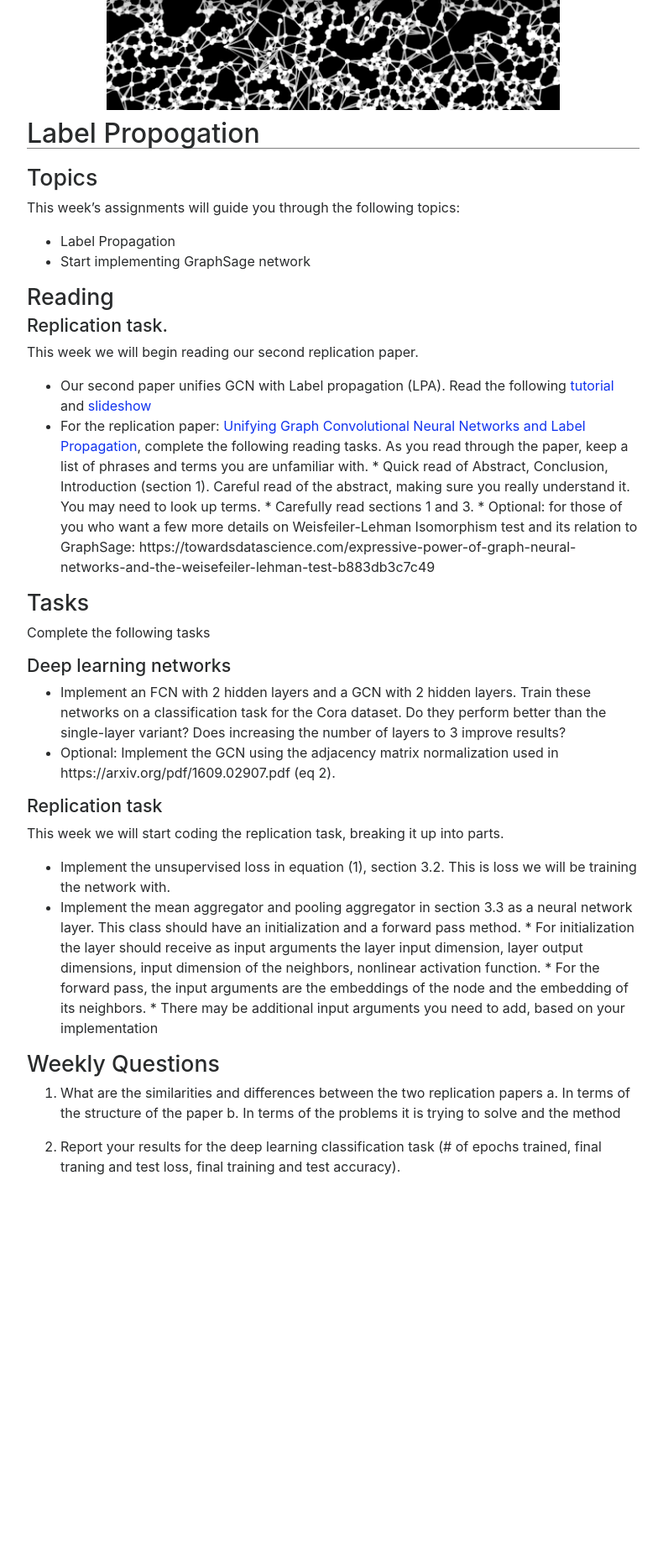
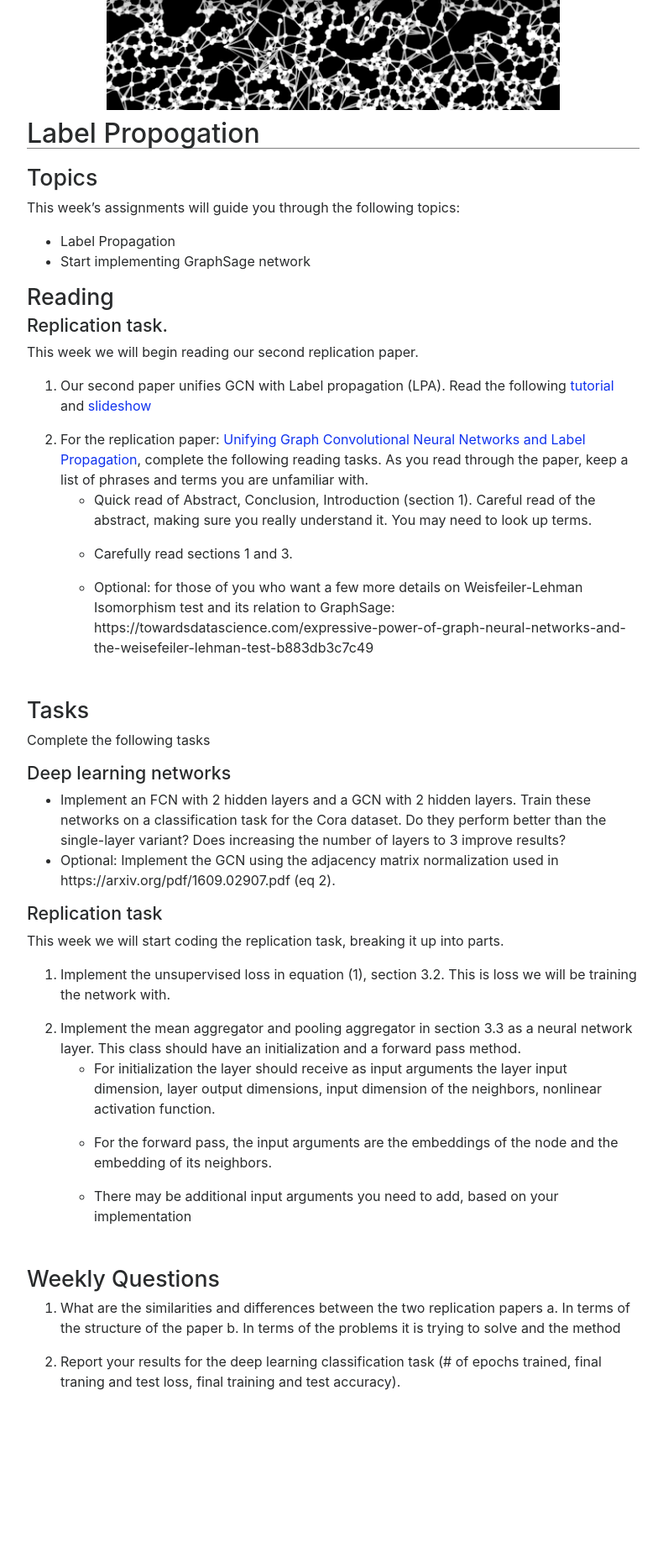
Before and after one commit to gmishne/capstone-graph-analysis, a Jekyll site: the page built from weeks/04-Label-Propogation.md, in a window 1280 px wide. Shown: the whole page at 84% size, without its empty margins (243-1033 px from the left). Built offline with Jekyll 4.4.1, drawn with Linux system fonts in a browser that asks for light colours; nearby versions of some CDN libraries; before the commit the page ends 1593 px from its top, so only the background shows below that; part of the change alters nothing that is shown.

```diff
--- a/weeks/04-Label-Propogation.md
+++ b/weeks/04-Label-Propogation.md
@@ -17,12 +17,12 @@ This week’s assignments will guide you through the following topics:
 
 ### Replication task.
 This week we will begin reading our second replication paper.
-*    Our second paper unifies GCN with Label propagation (LPA). Read the following [tutorial](https://towardsdatascience.com/label-propagation-demystified-cd5390f27472) and [slideshow](http://www.leonidzhukov.net/hse/2015/networks/lectures/lecture17.pdf)
-*    For the replication paper: [Unifying Graph Convolutional Neural Networks and Label Propagation](https://arxiv.org/pdf/2002.06755), complete the following reading tasks. As you read through the paper, keep a list of phrases and terms you are unfamiliar with.
-    * Quick read of Abstract, Conclusion, Introduction (section 1).
+1. Our second paper unifies GCN with Label propagation (LPA). Read the following [tutorial](https://towardsdatascience.com/label-propagation-demystified-cd5390f27472) and [slideshow](http://www.leonidzhukov.net/hse/2015/networks/lectures/lecture17.pdf)
+2. For the replication paper: [Unifying Graph Convolutional Neural Networks and Label Propagation](https://arxiv.org/pdf/2002.06755), complete the following reading tasks. As you read through the paper, keep a list of phrases and terms you are unfamiliar with.
+* Quick read of Abstract, Conclusion, Introduction (section 1).
 Careful read of the abstract, making sure you really understand it. You may need to look up terms.
-    * Carefully read sections 1 and 3.
-    * Optional: for those of you who want a few more details on Weisfeiler-Lehman Isomorphism test and its relation to GraphSage: https://towardsdatascience.com/expressive-power-of-graph-neural-networks-and-the-weisefeiler-lehman-test-b883db3c7c49
+* Carefully read sections 1 and 3.
+* Optional: for those of you who want a few more details on Weisfeiler-Lehman Isomorphism test and its relation to GraphSage: https://towardsdatascience.com/expressive-power-of-graph-neural-networks-and-the-weisefeiler-lehman-test-b883db3c7c49
 
 
 ## Tasks
@@ -35,11 +35,11 @@ Complete the following tasks
 
 ### Replication task
 This week we will start coding the replication task, breaking it up into parts.
-*  Implement the unsupervised loss in equation (1), section 3.2. This is loss we will be training the network with.
-*    Implement the mean aggregator and pooling aggregator in section 3.3 as a neural network layer. This class should have an initialization and a forward pass method.
-    *  For initialization the layer should receive as input arguments the layer input dimension, layer output dimensions, input dimension of the neighbors, nonlinear activation function.
-    *  For the forward pass, the input arguments are the embeddings of the node and the embedding of its neighbors.
-    *  There may be additional input arguments you need to add, based on your implementation
+1. Implement the unsupervised loss in equation (1), section 3.2. This is loss we will be training the network with.
+2. Implement the mean aggregator and pooling aggregator in section 3.3 as a neural network layer. This class should have an initialization and a forward pass method.
+*  For initialization the layer should receive as input arguments the layer input dimension, layer output dimensions, input dimension of the neighbors, nonlinear activation function.
+*  For the forward pass, the input arguments are the embeddings of the node and the embedding of its neighbors.
+*  There may be additional input arguments you need to add, based on your implementation
 
 
 
```
